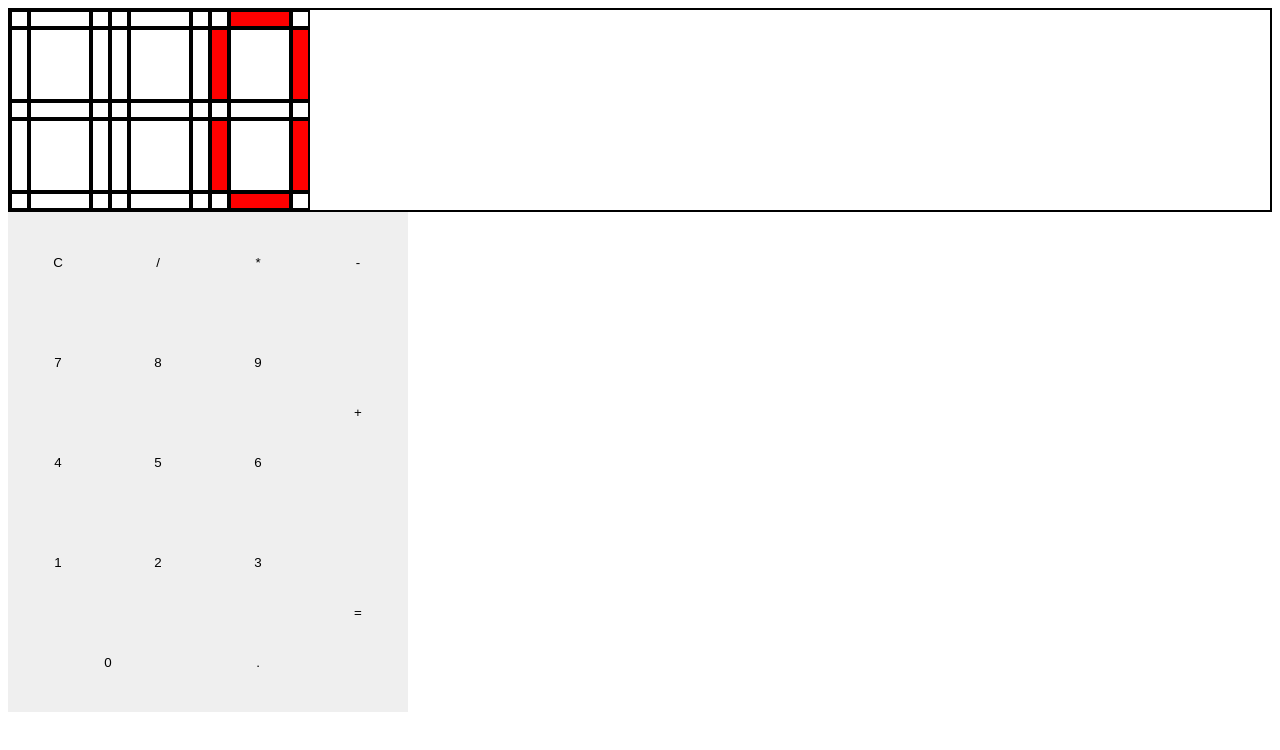
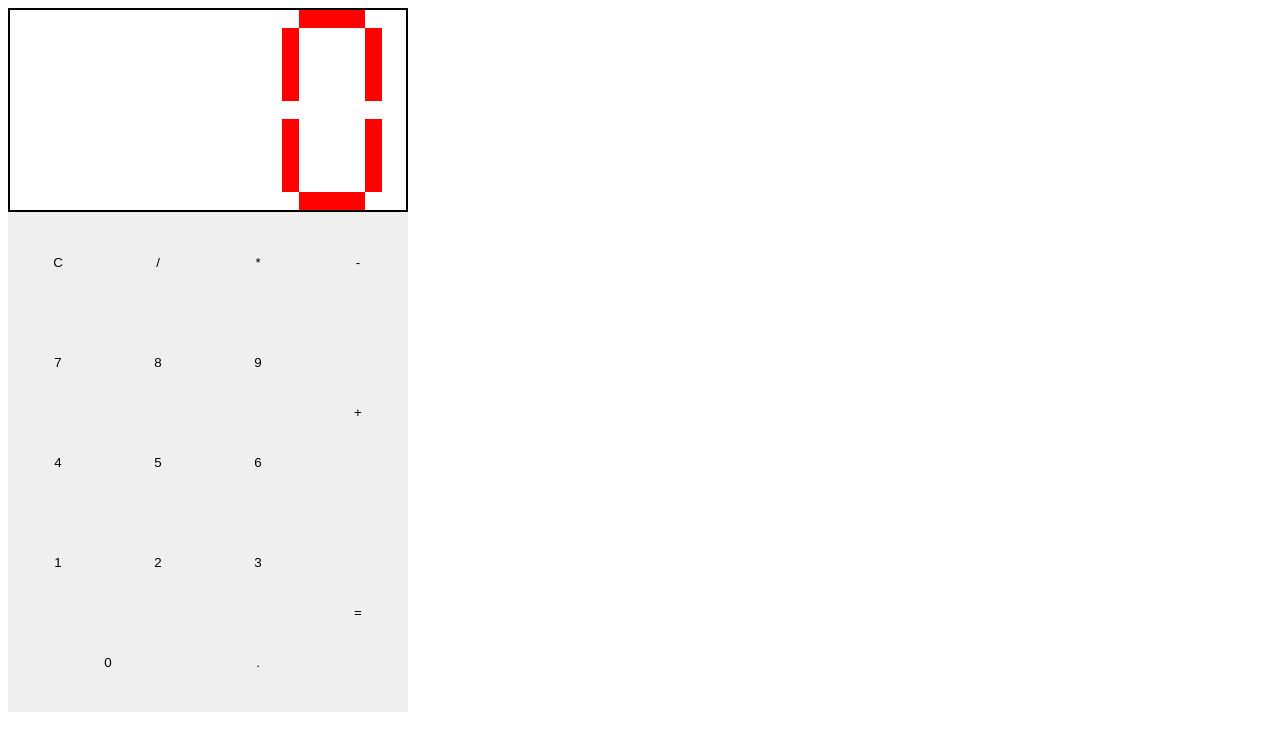
Before and after one commit to The-Slick-Nick/odin-calculator, a website: page index.html in a window 1280 px wide. Drawn offline with Linux system fonts and the light colour scheme.

Commit message:
style: Adjust digit display sizing and borders

```diff
--- a/digit-style.css
+++ b/digit-style.css
@@ -4,6 +4,9 @@
  */
 .digit-display {
     border: 2px solid black;
+    box-sizing: border-box;
+    width: 400px;
+    justify-content: space-evenly;
 }
 
 .digit-box {
@@ -21,7 +24,7 @@
 
 .digit-cell {
     flex: 1;
-    border: 2px solid black;
+    /* border: 2px solid black; */
 }
 
 .digit-box .width-low {
--- a/keypad-style.css
+++ b/keypad-style.css
@@ -2,7 +2,6 @@
  *
  * Stylesheet for details pertaining to the keypad on the calculator
  */
-
 
 
 .keypad {
```
